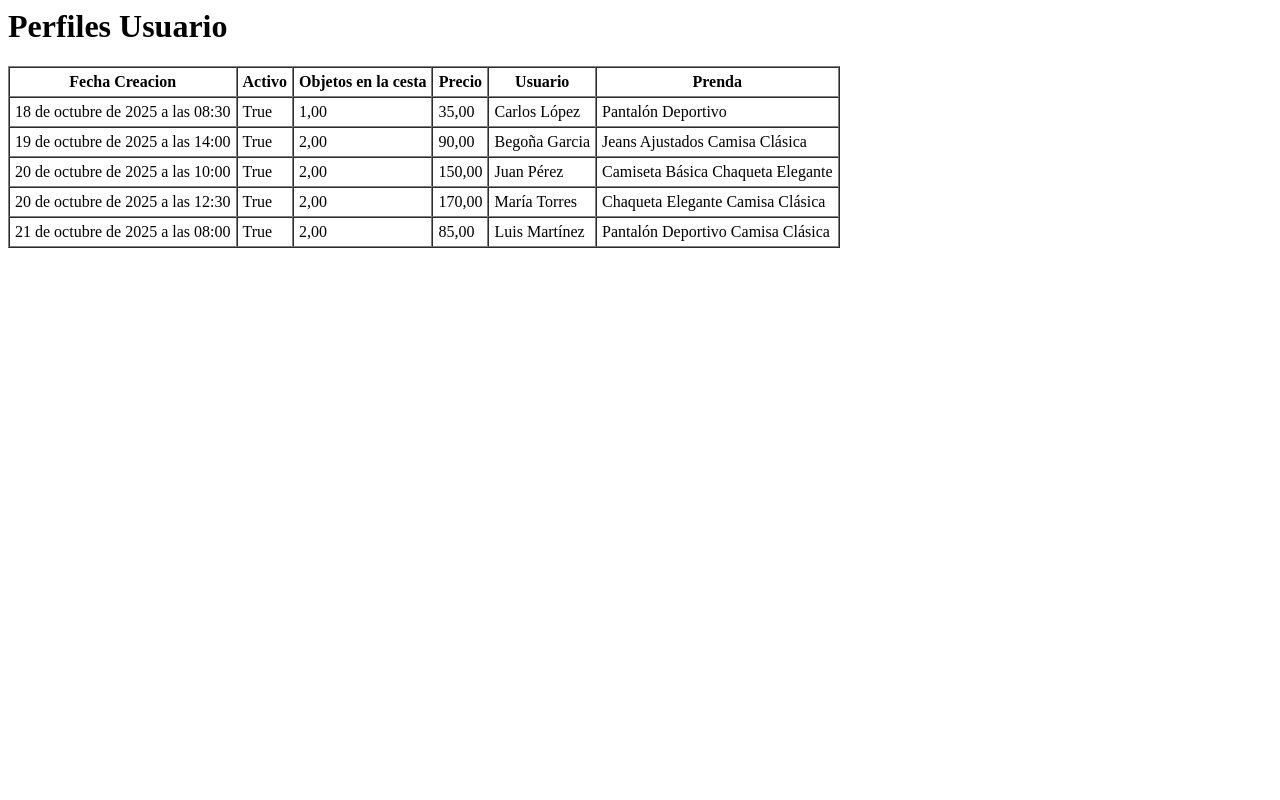
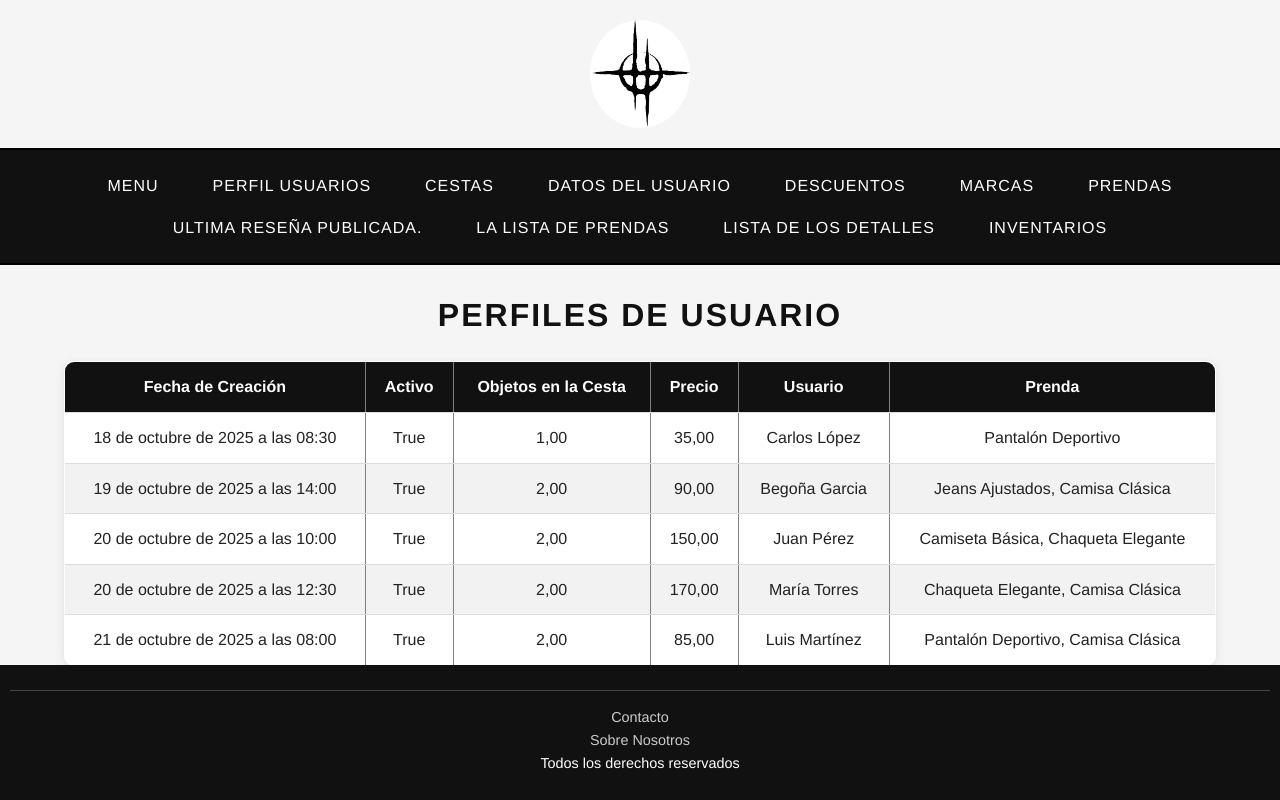
Before and after one commit to DavidRiosV/Tienda-de-ropa, a Django app: page /cesta/lista in a window 1280 px wide. Run offline with Django 5.2, Linux system fonts and the light colour scheme; data comes from the database, SQL or seed files in the repository.

Commit message:
CSS_y_arreglos_en_el_codigo

```diff
--- a/Tienda/static/css/style.css
+++ b/Tienda/static/css/style.css
@@ -1,3 +1,207 @@
-h2, li{
-    color:red;
+
+
+img {
+  width: 100px;   /* ancho fijo */
+  height: 100px;   /* mantiene la proporción */
+  border-radius: 50%;
 }
+
+/* =======================================================
+   ECLIPSADOS - Estilo principal
+   Paleta: blanco (#fff), gris (#f5f5f5 / #ccc), negro (#111)
+   ======================================================= */
+
+/* ======== RESET GENERAL ======== */
+* {
+  margin: 0;
+  padding: 0;
+  box-sizing: border-box;
+}
+
+body {
+  font-family: "Poppins", "Helvetica Neue", sans-serif;
+  background-color: #f5f5f5;
+  color: #222;
+  line-height: 1.6;
+  padding-bottom: 80px; /* espacio para footer */
+}
+
+/* ======== CABECERA Y LOGO ======== */
+body > img {
+  display: block;
+  margin: 20px auto;
+  max-width: 180px;
+  height: auto;
+}
+
+/* ======== HEADER (NAVBAR) ======== */
+ul {
+  list-style: none;
+  display: flex;
+  flex-wrap: wrap;
+  justify-content: center;
+  background-color: #111;
+  padding: 15px 0;
+  border-top: 2px solid #000;
+  border-bottom: 2px solid #000;
+}
+
+ul li {
+  margin: 8px 15px;
+}
+
+ul li a {
+  text-decoration: none;
+  color: #fff;
+  font-weight: 500;
+  text-transform: uppercase;
+  letter-spacing: 1px;
+  padding: 8px 12px;
+  border-radius: 6px;
+  transition: all 0.3s ease;
+}
+
+ul li a:hover {
+  background-color: #fff;
+  color: #111;
+}
+
+/* ======== TITULOS ======== */
+h1, h2, h3 {
+  text-align: center;
+  margin: 25px 0 15px;
+  text-transform: uppercase;
+  letter-spacing: 2px;
+  color: #111;
+}
+
+h1 {
+  font-size: 2rem;
+  font-weight: 600;
+}
+
+h2 {
+  font-size: 1.3rem;
+  color: #333;
+}
+
+/* ======== TABLAS ======== */
+table {
+  width: 90%;
+  margin: 20px auto;
+  border-collapse: collapse;
+  background-color: #fff;
+  border-radius: 10px;
+  overflow: hidden;
+  box-shadow: 0 2px 10px rgba(0, 0, 0, 0.1);
+}
+
+thead {
+  background-color: #111;
+  color: #fff;
+}
+
+th, td {
+  padding: 12px 15px;
+  text-align: center;
+  border-bottom: 1px solid #ddd;
+}
+
+tbody tr:nth-child(even) {
+  background-color: #f2f2f2;
+}
+
+tbody tr:hover {
+  background-color: #e6e6e6;
+  transition: background-color 0.3s ease;
+}
+
+/* ======== ENLACES GENERALES ======== */
+a {
+  color: #111;
+  text-decoration: none;
+}
+
+a:hover {
+  text-decoration: underline;
+}
+
+/* ======== LISTAS DE DATOS ======== */
+ul li strong {
+  color: #000;
+}
+
+/* ======== BOTONES (reutilizables) ======== */
+button, .btn {
+  display: inline-block;
+  background-color: #111;
+  color: #fff;
+  border: none;
+  padding: 10px 20px;
+  border-radius: 25px;
+  cursor: pointer;
+  text-transform: uppercase;
+  letter-spacing: 1px;
+  transition: all 0.3s ease;
+}
+
+button:hover, .btn:hover {
+  background-color: #333;
+}
+
+/* ======== FOOTER ======== */
+#footer {
+  background-color: #111;
+  color: #fff;
+  text-align: center;
+  padding: 25px 10px;
+  position: fixed;
+  bottom: 0;
+  width: 100%;
+  font-size: 0.9rem;
+}
+
+#footer hr {
+  border: 0;
+  height: 1px;
+  background-color: #444;
+  margin-bottom: 15px;
+}
+
+#footer a {
+  color: #ccc;
+  text-decoration: none;
+  margin: 0 10px;
+}
+
+#footer a:hover {
+  color: #fff;
+}
+
+/* ======== CONTENEDOR GENÉRICO ======== */
+.container {
+  max-width: 1200px;
+  margin: 0 auto;
+  padding: 20px;
+}
+
+
+/* ======== RESPONSIVE ======== */
+@media (max-width: 768px) {
+  ul {
+    flex-direction: column;
+    align-items: center;
+  }
+
+  table {
+    font-size: 0.9rem;
+  }
+
+  th, td {
+    padding: 8px;
+  }
+
+  h1 {
+    font-size: 1.5rem;
+  }
+}
--- a/Tienda/templates/Tienda/lista_cesta.html
+++ b/Tienda/templates/Tienda/lista_cesta.html
@@ -1,17 +1,14 @@
-<html>
-<head>
-    <title>Perfiles Usuario</title>
-</head>
-<body>
+{% extends "principal.html" %}
 
-<h1>Perfiles Usuario</h1>
+{% block contenido %}
+    <h1>Perfiles de Usuario</h1>
 
     <table border="1" cellpadding="5" cellspacing="0">
         <thead>
             <tr>
-            <th>Fecha Creacion</th>
+                <th>Fecha de Creación</th>
                 <th>Activo</th>
-            <th>Objetos en la cesta</th>
+                <th>Objetos en la Cesta</th>
                 <th>Precio</th>
                 <th>Usuario</th>
                 <th>Prenda</th>
@@ -27,13 +24,15 @@
                     <td>{{ cesta.usuario.nombre }}</td>
                     <td>
                         {% for prenda in cesta.prenda.all %}
-            {{ prenda.nombre }}
+                            {{ prenda.nombre }}{% if not forloop.last %}, {% endif %}
                         {% endfor %}
                     </td>
+                </tr>
+            {% empty %}
+                <tr>
+                    <td colspan="6">No hay elementos en la cesta.</td>
                 </tr>
             {% endfor %}
         </tbody>
     </table>
-
-</body>
-</html>
+{% endblock %}
--- /dev/null
+++ b/Tienda/templates/header.html
@@ -0,0 +1,13 @@
+    <ul>
+        <li><a href="{% url 'index' %}">Menu </a></li>
+        <li><a href="{% url 'lista_PerfilUsuario' %}">Perfil Usuarios </a></li>
+        <li><a href="{% url 'lista_Cesta' %}">Cestas </a></li>
+        <li><a href="{% url 'dame_usuario' 3%}">Datos del usuario</a></li>
+        <li><a href="{% url 'lista_descuentos' 20%}">Descuentos</a></li>
+        <li><a href="{% url 'lista_marcas' 'Ropa' 'Francia'%}">Marcas</a></li>
+        <li><a href="{% url 'lista_prendas' %}">Prendas</a></li>
+        <li><a href="{% url 'lista_reseñas' %}">Ultima reseña publicada.</a></li>
+        <li><a href="{% url 'lista_pedido_prendas' 2 %}">La lista de prendas </a></li>
+        <li><a href="{% url 'lista_detallepedido_total' %}">Lista de los detalles</a></li>
+        <li><a href="{% url 'inventario_minimo' 40 %}">Inventarios</a></li>
+    </ul>
--- /dev/null
+++ b/Tienda/templates/principal.html
@@ -0,0 +1,22 @@
+<!DOCTYPE html>
+<html lang="es">
+    {% load static %}
+<head>
+    <meta charset="UTF-8">
+    <title>Eclipsados</title>
+    <link rel="stylesheet" href="{% static 'css/style.css' %}">
+</head>
+<body>
+    {% block cabecera %}
+        <img src="{% static 'imagenes/logo.png' %}" href="index.html">
+    {% include "header.html" %}
+    {% endblock %}
+
+    {% block contenido %}
+    {% endblock %}
+
+    {% include "footer.html" %}
+
+    <script src="{% static 'js/script.js' %}"></script>
+</body>
+</html>
--- a/Tienda/views.py
+++ b/Tienda/views.py
@@ -4,7 +4,7 @@ from django.db.models import Q,Prefetch,Sum
 
 
 def index(request):
-    return render(request, 'Tienda/index.html')
+    return render(request, './index.html')
 
 def lista_PerfilUsuario(request):
     perfiles=PerfilUsuario.objects.select_related("usuario").all()
@@ -34,7 +34,7 @@ def dame_usuario(request, id_usuario):
                                   " WHERE u.id=%s,[id_usuario])"[0]
     )
     '''
-    return render(request, 'Tienda/dame_usuario_.html', {'dame_usuario': usuario})
+    return render(request, 'Tienda/dame_usuario.html', {'dame_usuario': usuario})
 
 def lista_descuentos(request, porcentaje):
     descuentos = Descuento.objects.prefetch_related("prendas")
```
Also changed, not shown: Tienda/templates/Tienda/dame_usuario.html (+6 -12 lines), Tienda/templates/Tienda/header.html (deleted, +0 -12 lines), Tienda/templates/Tienda/principal.html (deleted, +0 -21 lines), Tienda/static/imagenes/logo.png (added), Tienda/templates/footer.html (renamed from Tienda/templates/Tienda/footer.html), Tienda/templates/index.html (renamed from Tienda/templates/Tienda/index.html), Tienda/templates/script.js (deleted), Tienda/templates/style.css (deleted). Lines whose indentation alone changed are shown as unchanged.
